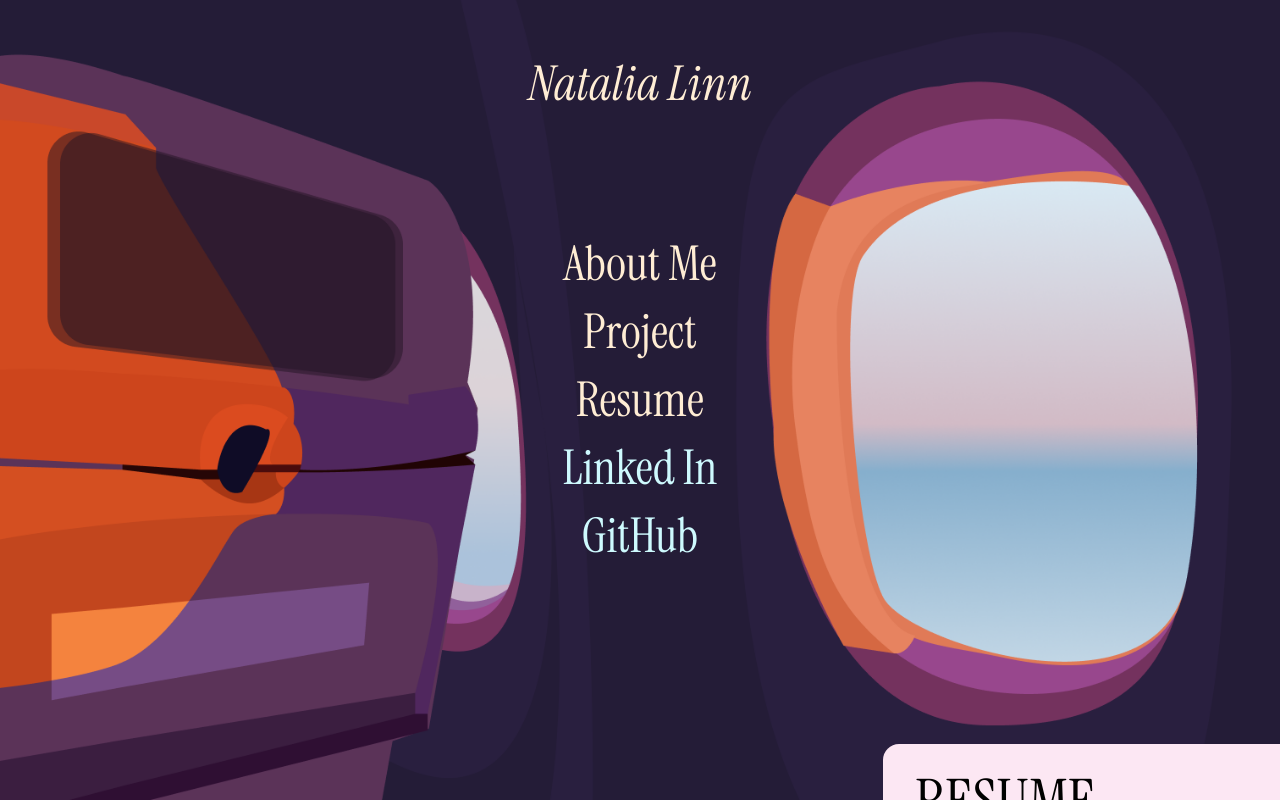
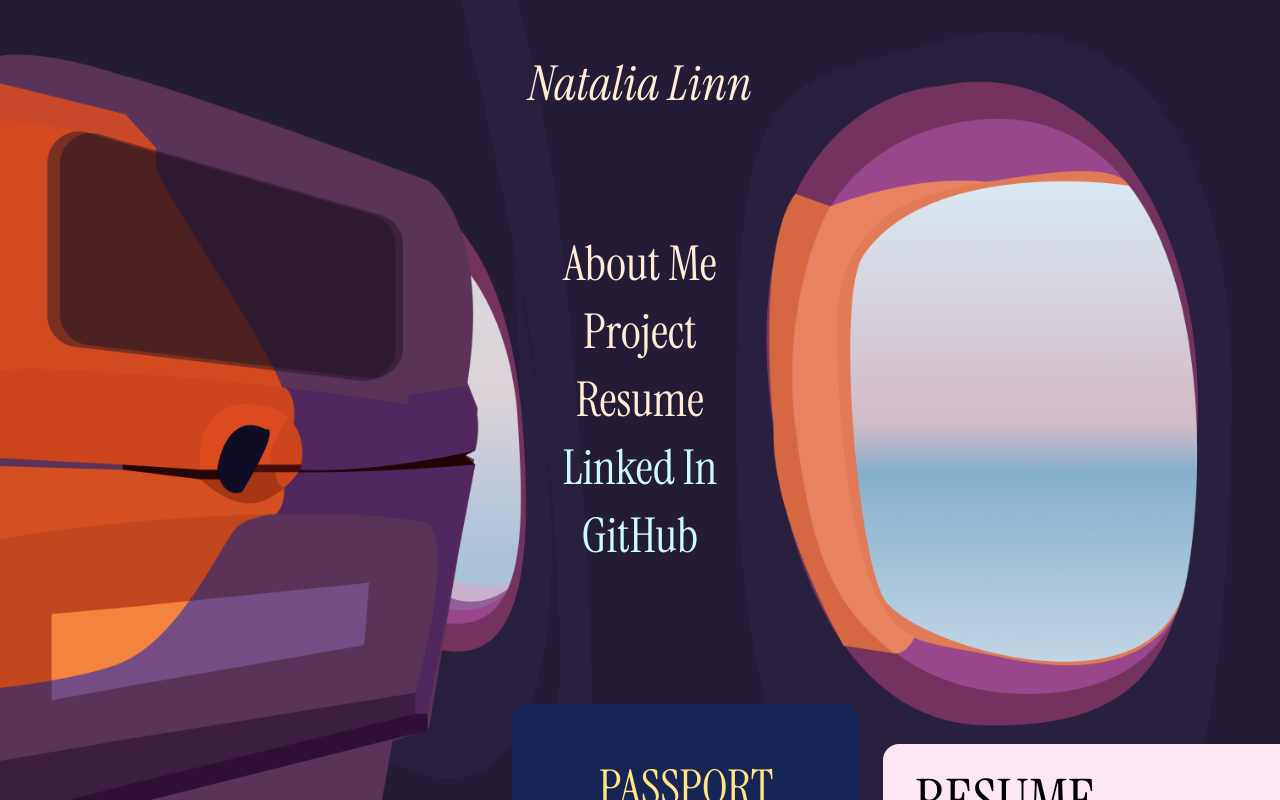
Before and after one commit to yoitsnatalia/website_plane, a React (Vite) app: page / in a window 1280 px wide. Built offline with nearby package versions, Linux system fonts and the light colour scheme.

Commit message:
passport create, hover, click, and rotate animation

```diff
--- a/src/components/AboutMe.jsx
+++ b/src/components/AboutMe.jsx
@@ -0,0 +1,43 @@
+import { motion } from "framer-motion";
+import seal from "../assets/seal.png"
+import { useState } from "react"
+
+function AboutMe() {
+    const [isOpen, setIsOpen] = useState(false);
+
+    const aboutVariants = {
+        initial: { left: "40%", top: "88%", scale: 1 },
+        hover: { top: "75%" },
+        open: { left: "40%", top: "20%", scale: 1.5, rotate: 90},
+    };
+
+    return (
+        <div className="fixed inset-0 pointer-events-none z-50">
+            <div className="w-screen h-screen">
+                {/* Passport */}
+                <motion.div
+                    variants={aboutVariants}
+                    initial="initial"
+                    whileHover={!isOpen ? "hover" : undefined}
+                    animate={isOpen ? "open" : "initial"}
+                    transition={{ duration: 0.3 }}
+                    className="absolute pointer-events-auto cursor-pointer text-amber-200 flex flex-col items-center justify-between p-15 h-148 w-87 rounded-2xl bg-blue-950"
+                    onClick={() => setIsOpen(!isOpen)}
+                    >
+                        <h1 className="text-5xl">PASSPORT</h1>
+                        <img
+                            src={seal}
+                            alt="seal icon"
+                            className="size-50 items-center"
+                        />
+                        <div className="justify-items-center">
+                            <h3 className="flex text-3xl">United States</h3>
+                            <h3 className="flex text-3xl">of America</h3>
+                        </div>
+            </motion.div>
+            </div>
+        </div>
+    )
+}
+
+export default AboutMe;
--- a/src/components/App.jsx
+++ b/src/components/App.jsx
@@ -3,6 +3,7 @@ import seat from "../assets/scene3.png"
 // import Flyers from "./Flyers";
 import Nav from "./Nav.jsx";
 import Resume from "./Resume.jsx"
+import AboutMe from "./AboutMe.jsx"
 
 function App() {
   const [count, setCount] = useState(0)
@@ -18,6 +19,7 @@ function App() {
         <h1 className="flex text-5xl text-orange-100 italic m-15 absolute z-1">Natalia Linn</h1>
         <Nav />
         <Resume />
+        <AboutMe />
       </div>
     </>
   )
```
Also changed, not shown: src/assets/seal.png (added).
